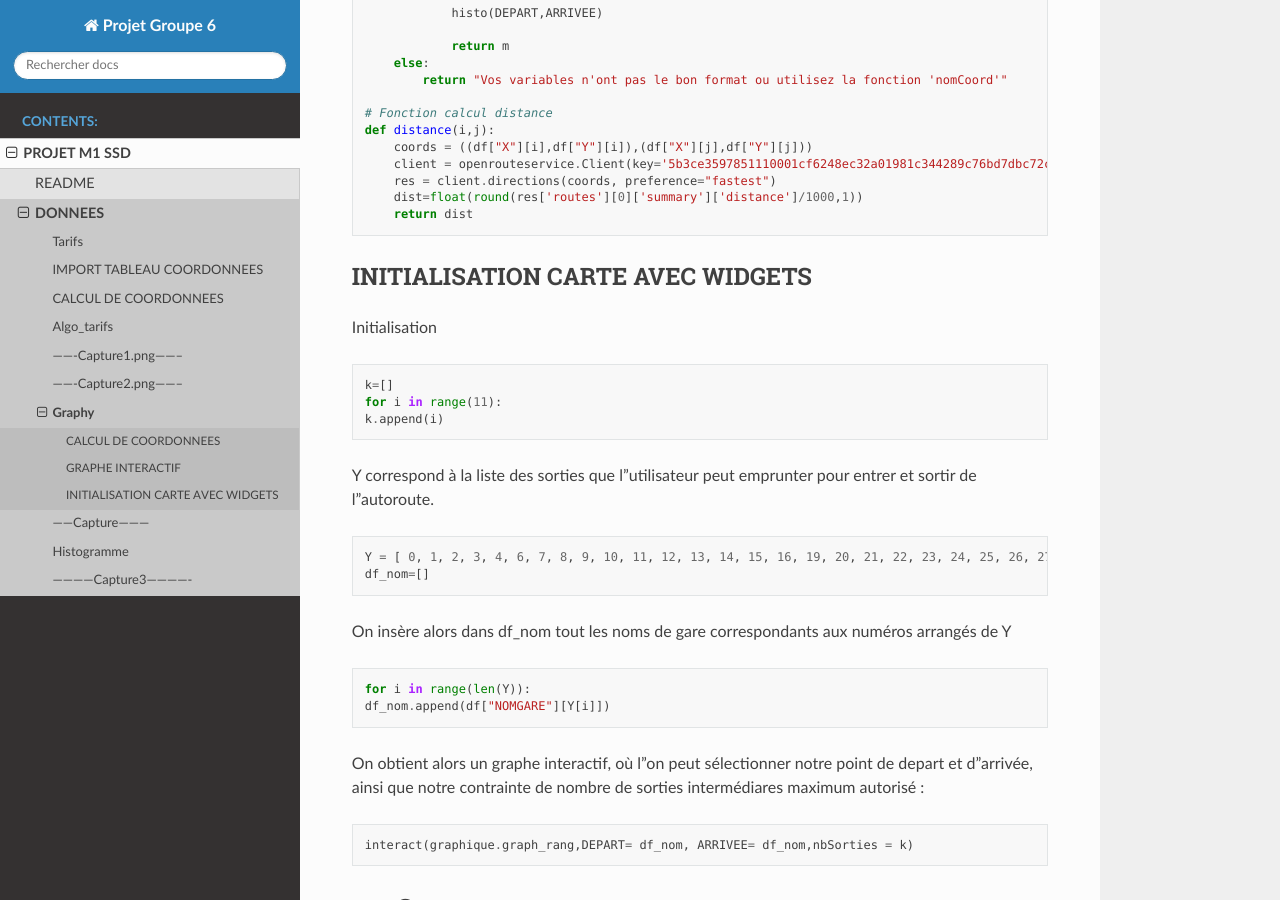
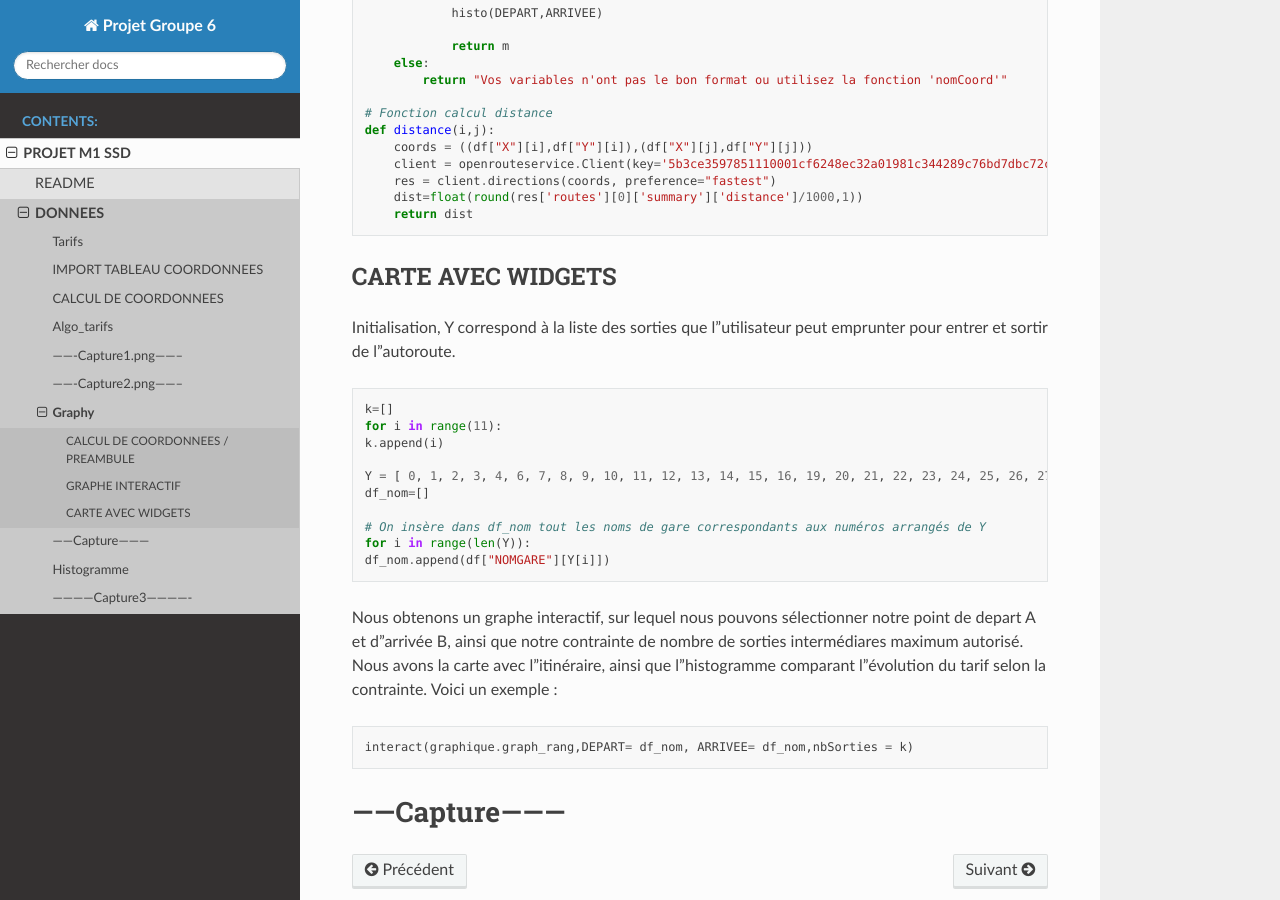
Before and after one commit to lucea97217/mapsud, a Sphinx documentation site: the page built from Sphinx_DL/source/Projet/DONNEES/Graphy.md, in a window 1280 px wide and 900 px high, scrolled down 3735 px. Built offline with Sphinx 7.4.7 and the Read the Docs theme 2.0.0, drawn with Linux system fonts in a browser that asks for light colours; some of the changed text lies outside the part shown.

Commit message:
Update Graphy.md

```diff
--- a/Sphinx_DL/source/Projet/DONNEES/Graphy.md
+++ b/Sphinx_DL/source/Projet/DONNEES/Graphy.md
@@ -13,7 +13,7 @@
     from donnees import *
 
 
-## CALCUL DE COORDONNEES
+## CALCUL DE COORDONNEES / PREAMBULE
 
 recherche des coordonnées en fonction du nom de la gare
 
@@ -201,27 +201,24 @@ class graphique:
         return dist
 
 
-## INITIALISATION CARTE AVEC WIDGETS
+## CARTE AVEC WIDGETS
 
-Initialisation
+Initialisation, Y correspond à la liste des sorties que l'utilisateur peut emprunter pour entrer et sortir de l'autoroute.
 
     k=[]
     for i in range(11):
     k.append(i)
 
-Y correspond à la liste des sorties que l'utilisateur peut emprunter pour entrer et sortir de l'autoroute.
-
     Y = [ 0, 1, 2, 3, 4, 6, 7, 8, 9, 10, 11, 12, 13, 14, 15, 16, 19, 20, 21, 22, 23, 24, 25, 26, 27, 29, 30, 31, 33, 35, 36, 37, 38, 39, 40, 41, 42 ]
     df_nom=[]
 
-On insère alors dans df_nom tout les noms de gare correspondants aux numéros arrangés de Y
-
+    # On insère dans df_nom tout les noms de gare correspondants aux numéros arrangés de Y
     for i in range(len(Y)):
     df_nom.append(df["NOMGARE"][Y[i]])
 
 
 
-On obtient alors un graphe interactif, où l'on peut sélectionner notre point de depart et d'arrivée, ainsi que notre contrainte de nombre de sorties intermédiares maximum autorisé :
+Nous obtenons un graphe interactif, sur lequel nous pouvons sélectionner notre point de depart A et d'arrivée B, ainsi que notre contrainte de nombre de sorties intermédiares maximum autorisé. Nous avons la carte avec l'itinéraire, ainsi que l'histogramme comparant l'évolution du tarif selon la contrainte. Voici un exemple :
 
     interact(graphique.graph_rang,DEPART= df_nom, ARRIVEE= df_nom,nbSorties = k)
 
```
